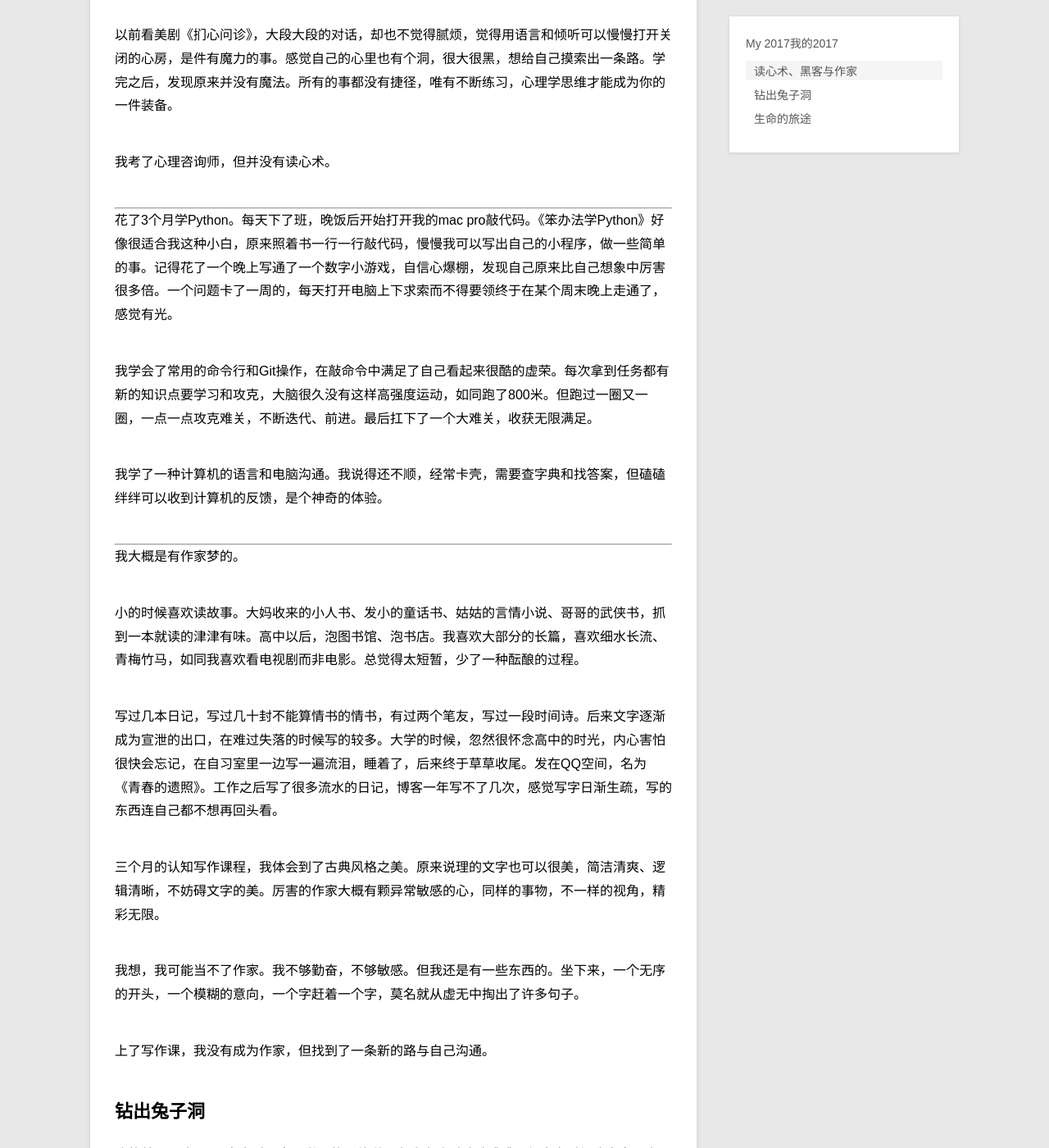
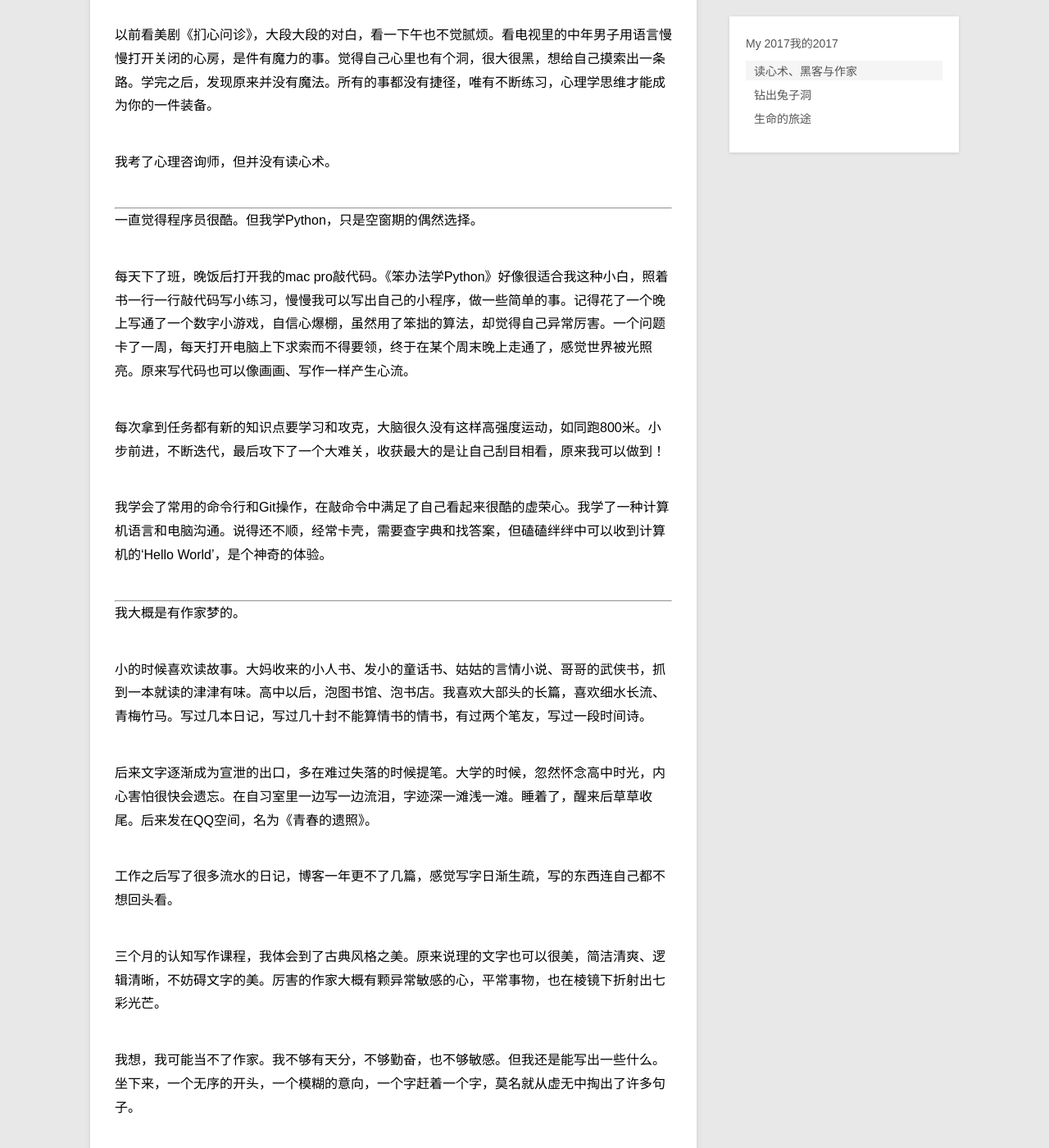
Before and after one commit to RachyJ/rachyj.github.io, a Jekyll site: the page built from _posts/SelfEdu/2018-01-08-my-2017.md, in a window 1280 px wide and 1400 px high, scrolled down 776 px. Shown: the whole window at 82% size. Built offline with Jekyll 4.4.1, drawn with Linux system fonts in a browser that asks for light colours; our own code applies the rules of GitHub Pages for plain Markdown files; comment, search, counter and statistics services are not loaded; some of the changed text lies outside the part shown.

```diff
--- a/_posts/SelfEdu/2018-01-08-my-2017.md
+++ b/_posts/SelfEdu/2018-01-08-my-2017.md
@@ -13,68 +13,68 @@
 
 心理学可以做什么？为什么要学心理学？
 
-以前看美剧《扪心问诊》，大段大段的对话，却也不觉得腻烦，觉得用语言和倾听可以慢慢打开关闭的心房，是件有魔力的事。感觉自己的心里也有个洞，很大很黑，想给自己摸索出一条路。学完之后，发现原来并没有魔法。所有的事都没有捷径，唯有不断练习，心理学思维才能成为你的一件装备。
+以前看美剧《扪心问诊》，大段大段的对白，看一下午也不觉腻烦。看电视里的中年男子用语言慢慢打开关闭的心房，是件有魔力的事。觉得自己心里也有个洞，很大很黑，想给自己摸索出一条路。学完之后，发现原来并没有魔法。所有的事都没有捷径，唯有不断练习，心理学思维才能成为你的一件装备。
 
 我考了心理咨询师，但并没有读心术。
 
 --------
 
-花了3个月学Python。每天下了班，晚饭后开始打开我的mac pro敲代码。《笨办法学Python》好像很适合我这种小白，原来照着书一行一行敲代码，慢慢我可以写出自己的小程序，做一些简单的事。记得花了一个晚上写通了一个数字小游戏，自信心爆棚，发现自己原来比自己想象中厉害很多倍。一个问题卡了一周的，每天打开电脑上下求索而不得要领终于在某个周末晚上走通了，感觉有光。
+一直觉得程序员很酷。但我学Python，只是空窗期的偶然选择。
 
-我学会了常用的命令行和Git操作，在敲命令中满足了自己看起来很酷的虚荣。每次拿到任务都有新的知识点要学习和攻克，大脑很久没有这样高强度运动，如同跑了800米。但跑过一圈又一圈，一点一点攻克难关，不断迭代、前进。最后扛下了一个大难关，收获无限满足。
+每天下了班，晚饭后打开我的mac pro敲代码。《笨办法学Python》好像很适合我这种小白，照着书一行一行敲代码写小练习，慢慢我可以写出自己的小程序，做一些简单的事。记得花了一个晚上写通了一个数字小游戏，自信心爆棚，虽然用了笨拙的算法，却觉得自己异常厉害。一个问题卡了一周，每天打开电脑上下求索而不得要领，终于在某个周末晚上走通了，感觉世界被光照亮。原来写代码也可以像画画、写作一样产生心流。
 
-我学了一种计算机的语言和电脑沟通。我说得还不顺，经常卡壳，需要查字典和找答案，但磕磕绊绊可以收到计算机的反馈，是个神奇的体验。
+每次拿到任务都有新的知识点要学习和攻克，大脑很久没有这样高强度运动，如同跑800米。小步前进，不断迭代，最后攻下了一个大难关，收获最大的是让自己刮目相看，原来我可以做到！
+
+我学会了常用的命令行和Git操作，在敲命令中满足了自己看起来很酷的虚荣心。我学了一种计算机语言和电脑沟通。说得还不顺，经常卡壳，需要查字典和找答案，但磕磕绊绊中可以收到计算机的‘Hello World’，是个神奇的体验。
 
 --------
 
 我大概是有作家梦的。
 
-小的时候喜欢读故事。大妈收来的小人书、发小的童话书、姑姑的言情小说、哥哥的武侠书，抓到一本就读的津津有味。高中以后，泡图书馆、泡书店。我喜欢大部分的长篇，喜欢细水长流、青梅竹马，如同我喜欢看电视剧而非电影。总觉得太短暂，少了一种酝酿的过程。
+小的时候喜欢读故事。大妈收来的小人书、发小的童话书、姑姑的言情小说、哥哥的武侠书，抓到一本就读的津津有味。高中以后，泡图书馆、泡书店。我喜欢大部头的长篇，喜欢细水长流、青梅竹马。写过几本日记，写过几十封不能算情书的情书，有过两个笔友，写过一段时间诗。
 
-写过几本日记，写过几十封不能算情书的情书，有过两个笔友，写过一段时间诗。后来文字逐渐成为宣泄的出口，在难过失落的时候写的较多。大学的时候，忽然很怀念高中的时光，内心害怕很快会忘记，在自习室里一边写一遍流泪，睡着了，后来终于草草收尾。发在QQ空间，名为《青春的遗照》。工作之后写了很多流水的日记，博客一年写不了几次，感觉写字日渐生疏，写的东西连自己都不想再回头看。
+后来文字逐渐成为宣泄的出口，多在难过失落的时候提笔。大学的时候，忽然怀念高中时光，内心害怕很快会遗忘。在自习室里一边写一边流泪，字迹深一滩浅一滩。睡着了，醒来后草草收尾。后来发在QQ空间，名为《青春的遗照》。
 
-三个月的认知写作课程，我体会到了古典风格之美。原来说理的文字也可以很美，简洁清爽、逻辑清晰，不妨碍文字的美。厉害的作家大概有颗异常敏感的心，同样的事物，不一样的视角，精彩无限。
+工作之后写了很多流水的日记，博客一年更不了几篇，感觉写字日渐生疏，写的东西连自己都不想回头看。
 
-我想，我可能当不了作家。我不够勤奋，不够敏感。但我还是有一些东西的。坐下来，一个无序的开头，一个模糊的意向，一个字赶着一个字，莫名就从虚无中掏出了许多句子。
+三个月的认知写作课程，我体会到了古典风格之美。原来说理的文字也可以很美，简洁清爽、逻辑清晰，不妨碍文字的美。厉害的作家大概有颗异常敏感的心，平常事物，也在棱镜下折射出七彩光芒。
 
-上了写作课，我没有成为作家，但找到了一条新的路与自己沟通。
+我想，我可能当不了作家。我不够有天分，不够勤奋，也不够敏感。但我还是能写出一些什么。坐下来，一个无序的开头，一个模糊的意向，一个字赶着一个字，莫名就从虚无中掏出了许多句子。
+
+上了写作课，我没有成为作家，但重新打通了文字的路，与自己沟通。
 
 ## 钻出兔子洞
 
-我的外号是‘兔子’，高中时一个同学取的，他说因为我走路时蹦蹦跳跳。但大多时候我自卑而内向。
+我的外号是‘兔子’，高中时一个同学取的，他说因为我走路时经常蹦蹦跳跳。不知为何他会有这个印象，大多时候我是自卑而内向的。
 
 高中，有时一个礼拜说不了几句话。沉默太久，开口时发现喉咙是哑的，如同太久没用，生锈的锁。
 
 说话的时候，不看别人的眼睛，害怕对视尴尬。很少照镜子，很久才看一次自己的脸。
 
-工作上，有想法会捂在心里转悠好几圈，有时就这样消化于无形之间。
+工作上，有想法会捂在心里转悠好几圈，有时就这样消化于无形。
 
-我的圈子很小，尤其最近几年：每天和’大象’上班，一起中饭，然后一起走路回家。大象是我老公，高中同学。
+我的圈子很小，尤其最近几年：每天早晨和’大象’走路上班，一起中饭，然后一起走路回家。大象是我老公，高中同学。
 
-2017终于钻出兔子洞，新认识了一些朋友。Python课不小心做了线下活动的发起人。虽然每次凑时间很困难，但每次见面，都有不同的收获，看到了不同的生活轨迹和状态。写作课见的朋友更多，聊的更开。见到很多比我年轻却比我厉害的人。聪明而且异常勤奋，感受到巨大的同侪压力。
+2017终于钻出兔子洞，认识了一些新朋友。Python课不小心做了线下活动的发起人。虽然每次凑时间很困难，但每次见面，都有不同的收获，看到了不同的生活轨迹和状态。写作课见的朋友更多，聊的更开。见到很多比我年轻却比我厉害的人。聪明而且异常勤奋，感受到巨大的同侪压力。
 
-年底，我终于发起了一次和女朋友的聚会。
-
-我们三人曾一起开过咖啡店一年，后来关了。很久不见。她们都买了房，她还有了车，还是新手，但假装沉稳载我们。在家附近转悠很久，才决定好去良渚。灰蒙蒙的天，我们在小剧场看了一部儿童性侵题材电影《嘉年华》，吃了钟儿面馆，然后去她的新家吸甲醛。新的米色沙发，一人一瓶弹珠汽水。好像时间没有过去多久，但时间是流过去了。她的头发长了，她大概和新同事熟了，沉默的间歇里，叮当叮当，摇晃汽水瓶里的弹珠，是逝去的时光。
+年底，在牵线搭桥下我发起了一次和女朋友的聚会。我们三人曾一起开过一年咖啡店，后来关了，后来很久不见。再见，她们都买了房，她还有了车，还是新手，但假装沉稳载我们。在家附近转悠很久，才决定好去良渚。灰蒙蒙的天，我们在小剧场看了一部儿童性侵题材电影《嘉年华》，吃了钟儿面馆，然后去她的新家吸甲醛。新的米色沙发，一人一瓶弹珠汽水。好像还在昨天，我们一起逛西湖，她把我的小包放进她的大包，说这样轻。我和她一起唱K，吃卤肉饭。但时间却是流过去很久了。她的头发长了，她大概和新同事熟了，沉默的间歇里，叮当叮当，摇晃汽水瓶里的弹珠，是逝去的时光碎片。
 
 2017，我钻出兔子洞，看了看外面的世界。
 
 ## 生命的旅途
 
-年轻时，三年五年仿佛一生一世。过了三十，时间仿佛过的越来越快，一晃一年又过去了。
+年轻时，三年五年仿佛一生一世。过了三十，时间越来越快，一晃一年又倏忽而逝。
 
-上次有人说起我的年龄，据理力争之后发现，是我记错了--少记了一年。原来我已经32岁。如果我能活100岁，差不多是过了三分之一。
+上次有人说起我的年龄，据理力争之后发现，是我记错了自己的年龄。原来我已经32岁。如果我能活100岁，差不多过了三分之一。
 
-今年我三十二岁，工作十载，站在茫茫荒野，我要走向何方？
+今年我三十二岁，工作十载，站在茫茫时间荒野，我要走向何方？
 
-有一次近距离面对死亡，内心怅然若失，有个声音说：“这一辈子就只是这样么？”内心怅然若失。
+一次近距离面对死亡，有个声音说：“这一辈子就只是这样么？”内心怅然若失。
 
-早晨我开始恢复做瑜伽，慢慢打开从梦中醒来有些僵固的肢体。中午冥想10分钟，用意念走一遍身体的各个角落，默数自己的呼吸。
+我开始恢复早晨做瑜伽，慢慢打开从梦中醒来有些僵固的肢体。中午冥想10分钟，用意念走一遍身体的各个角落，默数自己的呼吸。吸入，腹部鼓起像一个球；呼出，腹部朝脊梁方向靠近。我想到小时候抓住一只小鸟，它的身体在我的手掌间起伏，仿佛生命的律动。
 
-吸入，腹部鼓起像一个球；呼出，腹部朝脊梁方向靠近。我想到小时候抓住一只小鸟，它的小身体在我的手掌间起伏，好像生命的律动。
+我有些疲倦，感觉在一条路上摸索太久，可是还没有小鸟给我带来消息，说我走了一条对的路。我于是茫然、焦虑，觉得自己是否是不小心被遗忘的石头？
 
-我有些疲倦，感觉在一条路上摸索太久，可是还没有小鸟给我带来消息，说我走了一条对的路。我于是茫然、焦虑，觉得自己是否是不小心被遗忘的石头，没有被眷顾？
-
-可是，或许本来就没有对的路。未来就在前方绵延，你只有一步一步走，怀揣着一颗心，去摸索，去看去听去尝试去体验。
+可是，或许本来就没有对的路。未来就在前方绵延，你只有一步一步走，怀揣着一颗心，去摸索，去看、去听、去尝试、去体验。
 
 或许，你一辈子都会在路上。或许，路上的风景，就是生活的全部。
```
